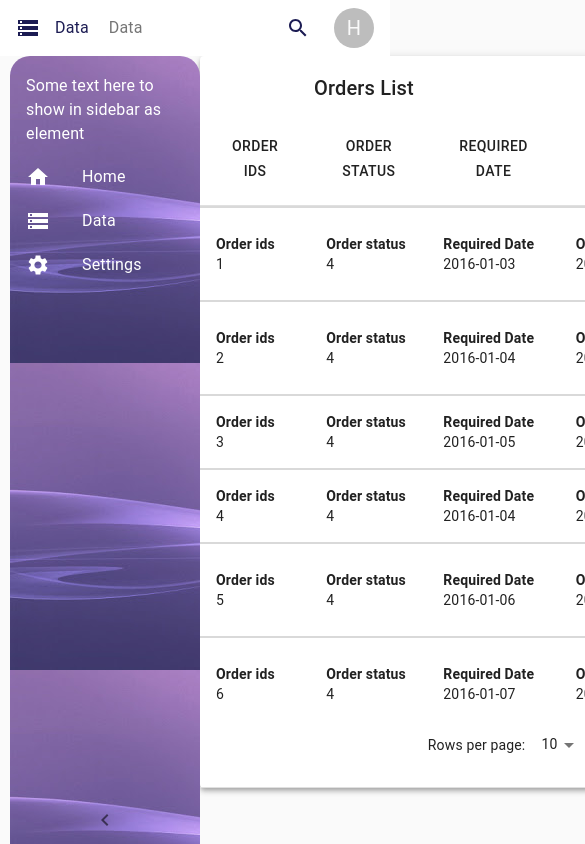
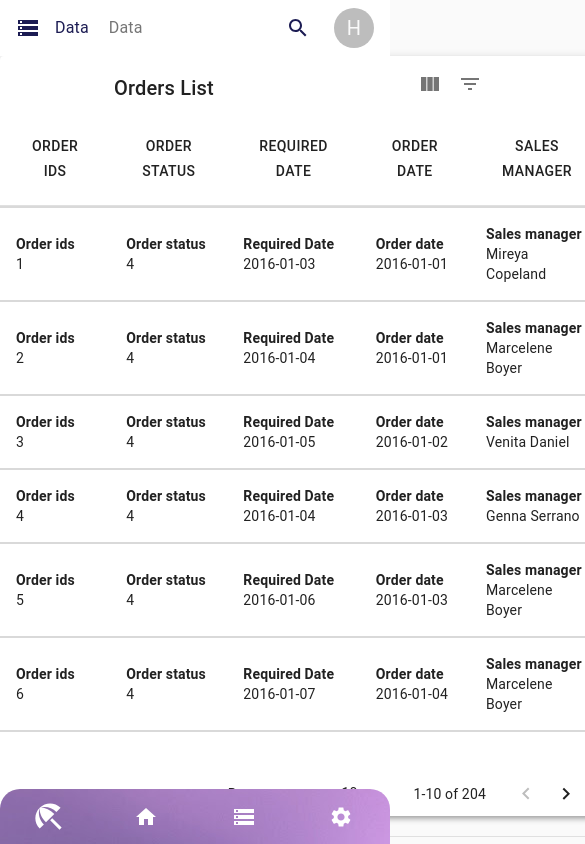
Before and after one commit to AliaksandrKaratchenia/React-App, a React (Create React App) app: page /data in a window 390 px wide. Shown: the top 844 px of the page, 585 px wide, since content can reach past the window. Built offline with nearby package versions, Linux system fonts and the light colour scheme; data requests are answered from the project's data file.

Commit message:
add sidebar to the bottom on small screens

```diff
--- a/src/components/BradCrumb/BreadCrumb.tsx
+++ b/src/components/BradCrumb/BreadCrumb.tsx
@@ -6,22 +6,22 @@ import {ISidebarItem, itemsList} from "../SideBar/SideBar";
 import "./BreadCrumb.scss";
 
 const BreadCrumb: React.FC = () => {
-  const [items, setItems] = useState<string[]>([]);
+  const [breadCrumbItems, setBreadCrumbItems] = useState<string[]>([]);
   const [page, setPage] = useState(itemsList[0]);
   const location = useLocation();
 
   useEffect(() => {
     let currentPage = itemsList[0];
-    let items = [currentPage.text];
+    let currentBreadCrumbItems = [currentPage.text];
     if (location.pathname.length > 1) {
       currentPage = itemsList.slice(1).find(item => location.pathname.startsWith(item.path)) ?? currentPage;
-      items = getItems(currentPage, location.pathname);
+      currentBreadCrumbItems = getBreadCrumbItems(currentPage, location.pathname);
     }
     setPage(currentPage)
-    setItems(items);
+    setBreadCrumbItems(currentBreadCrumbItems);
   }, [location.pathname]);
 
-  const getItems = (currentPage: ISidebarItem, pathname: string): string[] => {
+  const getBreadCrumbItems = (currentPage: ISidebarItem, pathname: string): string[] => {
     let items = pathname
         .slice(currentPage?.path.length)
         .split("/")
@@ -37,7 +37,7 @@ const BreadCrumb: React.FC = () => {
         <Typography>{page.text}</Typography>
       </div>
       <Breadcrumbs separator="›" aria-label="breadcrumb">
-        {items.map((text, index) => (
+        {breadCrumbItems.map((text, index) => (
           <span key={index}>{text}</span>
         ))}
       </Breadcrumbs>
--- a/src/components/Data/Data.scss
+++ b/src/components/Data/Data.scss
@@ -0,0 +1,5 @@
+.data-page {
+  .MuiPaper-root {
+    height: 90vh;
+  }
+}
--- a/src/components/Data/Data.tsx
+++ b/src/components/Data/Data.tsx
@@ -7,6 +7,7 @@ import { loadOrders } from "../../store/actions/orderActions";
 import MUIDataTable, { MUIDataTableColumn, MUIDataTableOptions } from "mui-datatables";
 import SwipeableTemporaryDrawer, { SwipeableDrawerCollapseDirection } from "../SwipeableDrawer/SwipeableDrawer";
 import OrderDetails from "./OrderDetails/OrderDetails";
+import "./Data.scss";
 
 interface ISelectedRow {
   index: number,
@@ -63,8 +64,6 @@ const columns: MUIDataTableColumn[] = [
     }
   }];
 
-
-
 const Data: React.FC = () => {
   const orders = useSelector<IState, IOrderItem[]>(state => state.orders.orders);
   const loadingStatus = useSelector<IState, ApiStatus>(state => state.orders.loadingStatus);
@@ -84,7 +83,7 @@ const Data: React.FC = () => {
     selectableRowsOnClick: true,
     selectableRowsHideCheckboxes: true,
     selectToolbarPlacement: 'none',
-    tableBodyMaxHeight: '70vh',
+    tableBodyHeight: 'calc(100% - 120px)',
     onRowSelectionChange: (currentRowsSelected: ISelectedRow[]) => {
       const selectedOrder = orders[currentRowsSelected[0].dataIndex];
       setSelection(selectedOrder);
@@ -101,7 +100,7 @@ const Data: React.FC = () => {
   }, []);
 
   return (
-    <div>
+    <div className="data-page">
       {loadingStatus === ApiStatus.LOADING && <CircularProgress />}
 
       {loadingStatus === ApiStatus.FAILED && <Typography color="error">Failed to load orders</Typography>}
--- a/src/components/SideBar/SideBar.scss
+++ b/src/components/SideBar/SideBar.scss
@@ -73,6 +73,64 @@ $border-radius: 20px;
   }
 }
 
+.xs-sidebar {
+  flex-shrink: 0;
+  white-space: nowrap;
+
+  .MuiPaper-root {
+    border: none;
+    z-index: $sidebar-zIndex;
+    background-color: inherit;
+
+    .xs-sidebar-container {
+      display: flex;
+      width: 100%;
+      height: 100%;
+      border-radius: $border-radius $border-radius 0 0;
+      background: url('/sidebar_background.jpg');
+      color: white;
+
+      .MuiList-root {
+        display: flex;
+        justify-content: space-around;
+        padding-top: 5px;
+        padding-bottom: 5px;
+        width: 100%;
+
+        .MuiListItem-root {
+          padding: 0;
+          padding-top: 5px;
+          padding-bottom: 5px;
+          width: 50px;
+          display: flex;
+          justify-content: center;
+
+          .MuiListItemIcon-root {
+            min-width: auto;
+          }
+        }
+      }
+
+      .MuiListItemIcon-root {
+        color: white;
+      }
+
+      .xs-menu-item {
+        border-radius: $border-radius;
+
+        &:hover {
+          background-color: white;
+          color: $main-color;
+
+          .MuiListItemIcon-root {
+            color: $main-color;
+          }
+        }
+      }
+    }
+  }
+}
+
 .sidebar-open {
   @include toggle-sidebar($open: true);
 }
--- a/src/components/SideBar/SideBar.tsx
+++ b/src/components/SideBar/SideBar.tsx
@@ -11,12 +11,13 @@ import HomeIcon from "@material-ui/icons/Home";
 import StorageIcon from "@material-ui/icons/Storage";
 import SettingsIcon from "@material-ui/icons/Settings";
 import { Link } from "react-router-dom";
-import { Toolbar } from "@material-ui/core";
+import { Hidden, Toolbar } from "@material-ui/core";
 import BeachAccessIcon from "@material-ui/icons/BeachAccess";
 import classNames from "classnames";
 import "./SideBar.scss";
 
 const anyText = "Some text here to show in sidebar as element";
+
 export interface ISidebarItem {
   text: string;
   icon: JSX.Element;
@@ -44,7 +45,8 @@ export const itemsList: ISidebarItem[] = [
 const SideBar: React.FC = () => {
   const [open, setOpen] = useState(true);
 
-  return (
+  return (<>
+    <Hidden xsDown>
       <Drawer
         variant="permanent"
         className={classNames({
@@ -94,6 +96,33 @@ const SideBar: React.FC = () => {
           </IconButton>
         </div>
       </Drawer>
+    </Hidden>
+
+    <Hidden smUp>
+      <Drawer variant="permanent" anchor="bottom" className="xs-sidebar">
+        <div className="xs-sidebar-container">
+          <List>
+            <ListItem>
+              <ListItemIcon>
+                <BeachAccessIcon fontSize="large" />
+              </ListItemIcon>
+            </ListItem>
+            {itemsList.map((item) => (
+              <ListItem
+                className="xs-menu-item"
+                key={item.text}
+                button
+                component={Link}
+                to={item.path}
+              >
+                <ListItemIcon>{item.icon}</ListItemIcon>
+              </ListItem>
+            ))}
+          </List>
+        </div>
+      </Drawer>
+    </Hidden>
+  </>
   );
 };
 export default SideBar;
```
Lines whose indentation alone changed are shown as unchanged.
